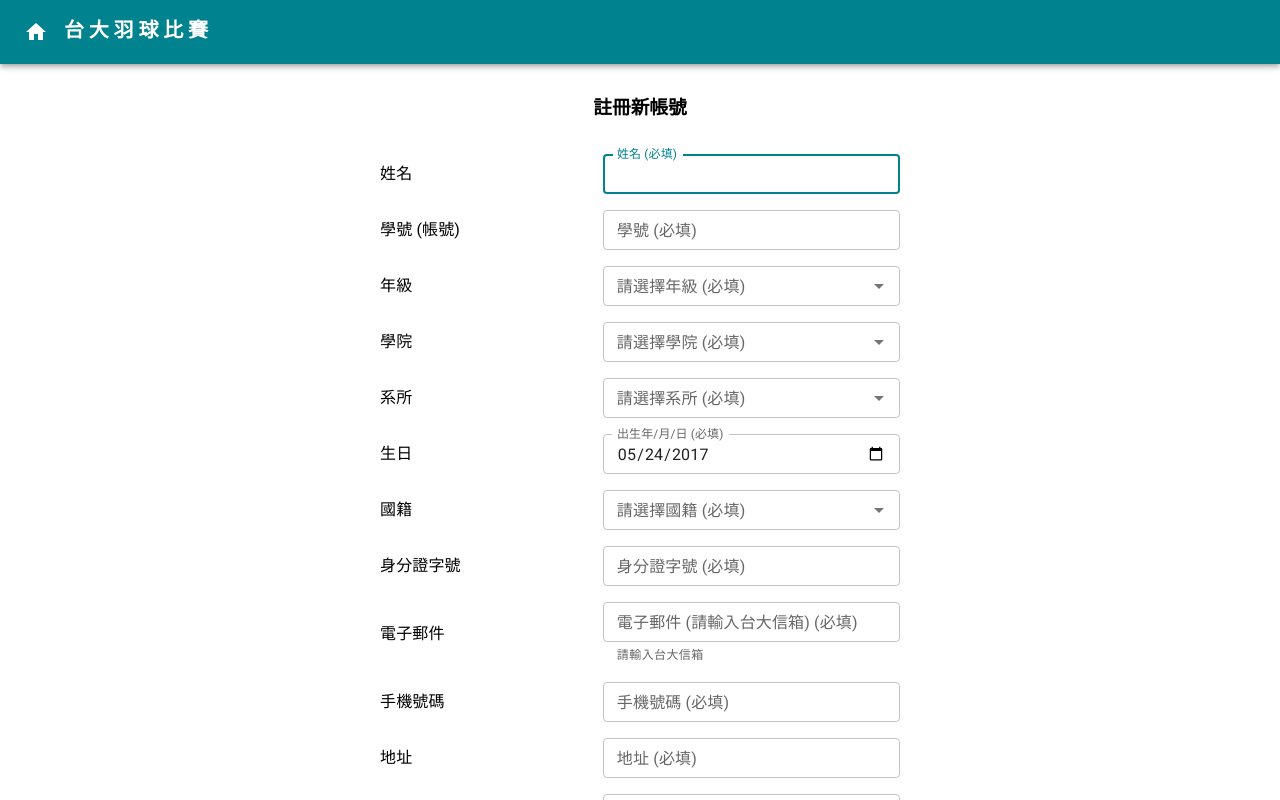
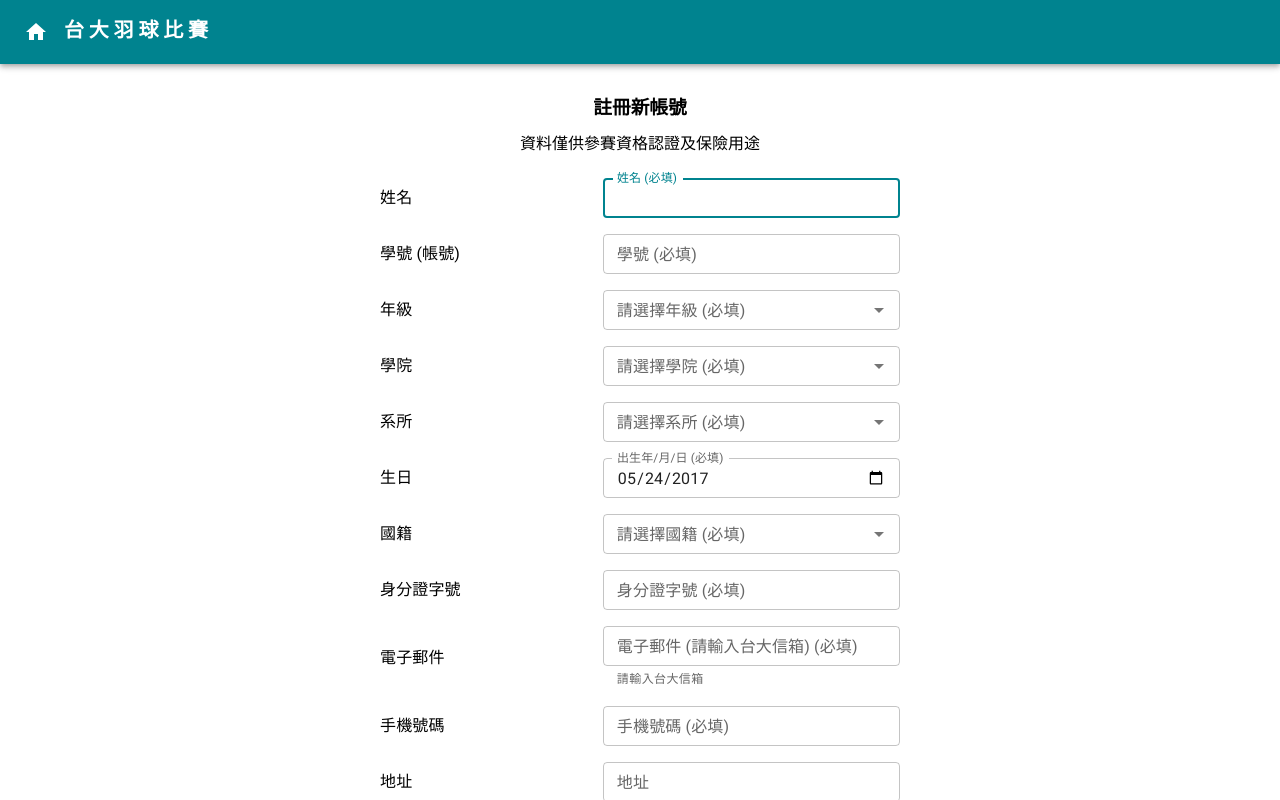
Before and after one commit to d336643/NTU_badminton_system, a React (Create React App) app in the folder frontend/: page /signup in a window 1280 px wide. Shown: the top 800 px of the page. Built offline with nearby package versions, Linux system fonts and the light colour scheme; no server answers.

Commit message:
edit address and data

```diff
--- a/frontend/src/components/Signup.js
+++ b/frontend/src/components/Signup.js
@@ -89,8 +89,9 @@ export default function SwitchListSecondary() {
         const value = Object.values(values);
         value.map(function(x, i) {
             if (value[i] === null || value[i] === '') {
-                blank = blank+key[i]+', ';
-                console.log(blank)
+                if (key[i] !== 'address') {
+                    blank = blank+key[i]+', ';
+                }
             }
         });
         if (blank !== '') {
@@ -192,7 +193,8 @@ export default function SwitchListSecondary() {
                         alignItems: 'center',
                     }}
                 >
-                    <h3 style={{ marginBottom: '5%' }}>註冊新帳號</h3>
+                    <h3 style={{ marginBottom: '2%' }}>註冊新帳號</h3>
+                    <p style={{ marginBottom: '3%' }}>資料僅供參賽資格認證及保險用途</p>
                     {/* <ListItem style={{ display: 'grid', gridAutoColumns: '1fr'}}>
                         <ListItemText sx={{ gridColumn: '1/3' }} id="info-shoot" primary="epo 基本資料頁面截圖" />
                         <Button
@@ -385,7 +387,7 @@ export default function SwitchListSecondary() {
                             sx={{ gridColumn: '4/8' }}
                             size="small"
                             id="address"
-                            label="地址 (必填)"
+                            label="地址"
                             name="address"
                             autoComplete="address"
                             onChange={handleChange('address')}
```
